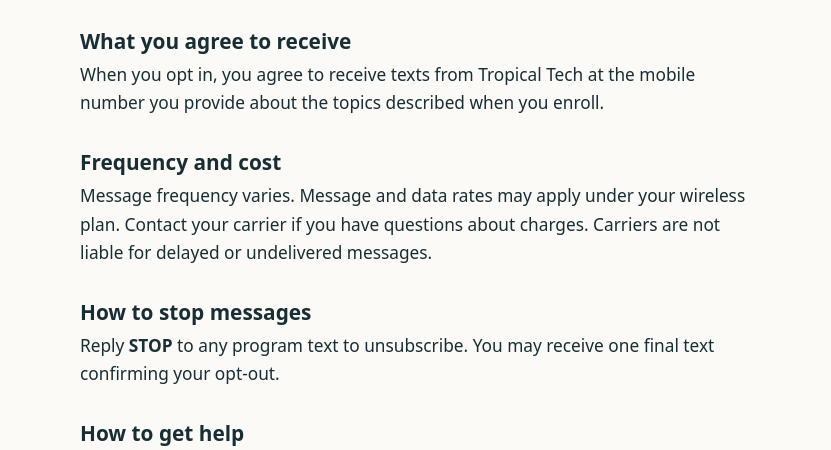
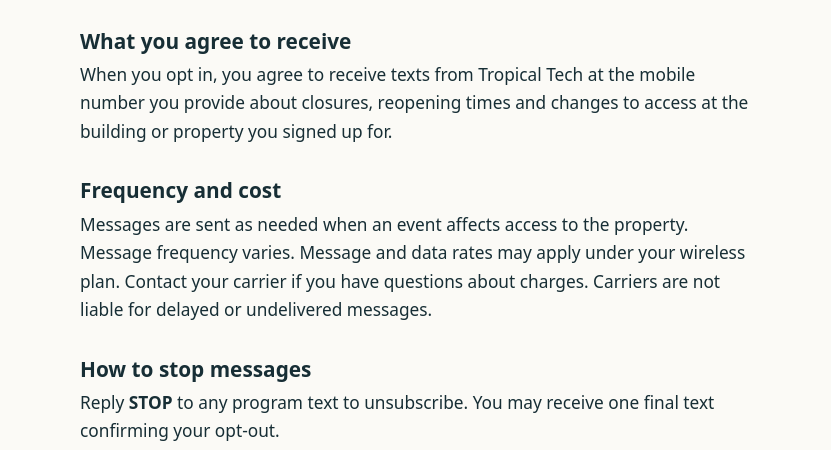
Before and after one commit to JamesPadgett2026/rangebooker-site, a plain HTML site: page sms-terms.html in a window 1280 px wide. Shown: the part 308-758 px from the top of the page, without its empty margins (224-1055 px from the left). Drawn offline with Linux system fonts and the light colour scheme.

Commit message:
Update SMS terms to include event notifications

```diff
--- a/sms-terms.html
+++ b/sms-terms.html
@@ -4,4 +4,4 @@ body {margin:0;color:#172e35;background:#fbfaf6;font:1.08rem/1.65 system-ui,sans
 header,main,footer {max-width:48rem;margin:auto;padding:1.5rem clamp(1rem,5vw,3rem)}
 header {border-bottom:3px solid #176663} header a {font-weight:750;text-decoration:none}
 h1,h2 {line-height:1.2} h1 {font: bold clamp(2.5rem,7vw,4rem)/1.05 Georgia,serif;margin:1rem 0 1.4rem} h2 {font-size:1.3rem;margin:2rem 0 .45rem} p {margin:.4rem 0 1.2rem} a {color:#105c5a;overflow-wrap:anywhere} footer {border-top:1px solid #aabdb9;font-size:.94rem} nav {display:flex;gap:1rem;flex-wrap:wrap}</style></head>
-<body><header><strong>Tropical Tech</strong></header><main><h1>SMS Terms and Conditions</h1><p>These terms apply to the Tropical Tech text messaging program.</p><h2>What you agree to receive</h2><p>When you opt in, you agree to receive texts from Tropical Tech at the mobile number you provide about the topics described when you enroll.</p><h2>Frequency and cost</h2><p>Message frequency varies. Message and data rates may apply under your wireless plan. Contact your carrier if you have questions about charges. Carriers are not liable for delayed or undelivered messages.</p><h2>How to stop messages</h2><p>Reply <strong>STOP</strong> to any program text to unsubscribe. You may receive one final text confirming your opt-out.</p><h2>How to get help</h2><p>Reply <strong>HELP</strong> or email <a href="mailto:jpadgett@tropicaltech.com">jpadgett@tropicaltech.com</a>. For details about your mobile number and consent information, read our <a href="privacy.html">Privacy Policy</a>.</p></main><footer><nav aria-label="Policies"><a href="privacy.html">Privacy Policy</a><a href="sms-terms.html">SMS Terms and Conditions</a></nav><p>Contact Tropical Tech · <a href="mailto:jpadgett@tropicaltech.com">jpadgett@tropicaltech.com</a></p></footer></body></html>
+<body><header><strong>Tropical Tech</strong></header><main><h1>SMS Terms and Conditions</h1><p>These terms apply to the Tropical Tech text messaging program.</p><h2>What you agree to receive</h2><p>When you opt in, you agree to receive texts from Tropical Tech at the mobile number you provide about closures, reopening times and changes to access at the building or property you signed up for.</p><h2>Frequency and cost</h2><p>Messages are sent as needed when an event affects access to the property. Message frequency varies. Message and data rates may apply under your wireless plan. Contact your carrier if you have questions about charges. Carriers are not liable for delayed or undelivered messages.</p><h2>How to stop messages</h2><p>Reply <strong>STOP</strong> to any program text to unsubscribe. You may receive one final text confirming your opt-out.</p><h2>How to get help</h2><p>Reply <strong>HELP</strong> or email <a href="mailto:jpadgett@tropicaltech.com">jpadgett@tropicaltech.com</a>. For details about your mobile number and consent information, read our <a href="privacy.html">Privacy Policy</a>.</p></main><footer><nav aria-label="Policies"><a href="privacy.html">Privacy Policy</a><a href="sms-terms.html">SMS Terms and Conditions</a></nav><p>Contact Tropical Tech · <a href="mailto:jpadgett@tropicaltech.com">jpadgett@tropicaltech.com</a></p></footer></body></html>
```
